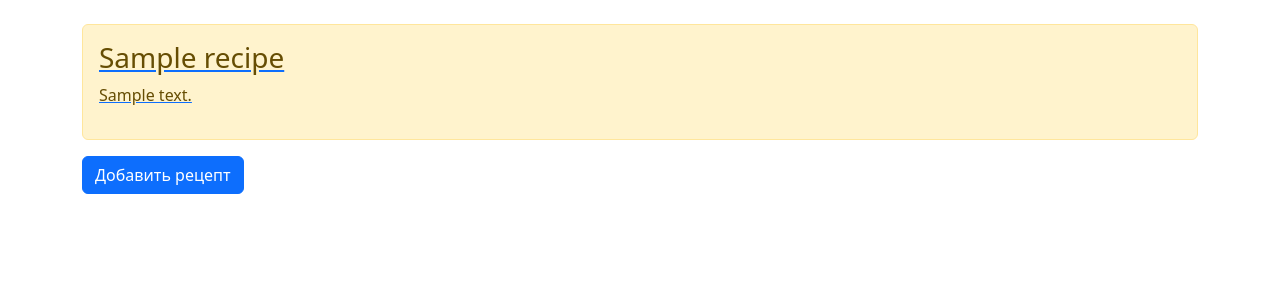
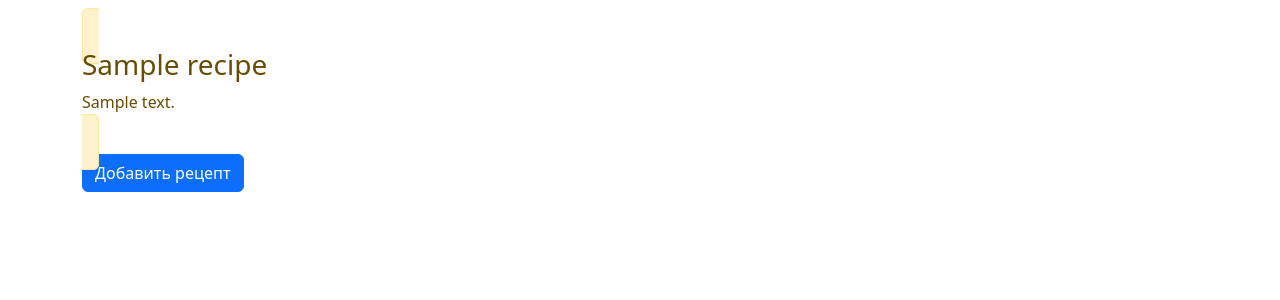
Before and after one commit to VasiliyMikhaylov91/Webdevelopment_python_certification, a Django app: page /recipes/ in a window 1280 px wide. Shown: the part 73-373 px from the top of the page. Run offline with Django 4.2, Linux system fonts and the light colour scheme; tables that the repository leaves empty hold one stand-in row (values such as "Sample post").

Commit message:
correct template recipes.html

```diff
--- a/recipes/main/templates/main/recipes.html
+++ b/recipes/main/templates/main/recipes.html
@@ -5,17 +5,15 @@
 {% block content %}
 {% if positions %}
     {% for position in positions %}
-        <a href="{{ position.id }}">
-            <div class=" alert alert-warning mt-2">
-                <h3>{{ position.title }}</h3>
-                <p>{{ position.description }}</p>
-            </div>
+        <a href="{{ position.id }}" class="alert alert-warning mt-2 text-decoration-none">
+            <h3>{{ position.title }}</h3>
+            <p>{{ position.description }}</p>
         </a>
     {% endfor %}
 {% else %}
 <p>Рецептов нет</p>
 {% endif %}
 <button type="submit" onClick="location.href='{% url 'add_recipe' %}'"
-        class="btn btn-primary me-2">Добавить рецепт
+        class="d-flex justify-content-center btn btn-primary me-2 mb-4 ">Добавить рецепт
 </button>
 {% endblock %}
```
